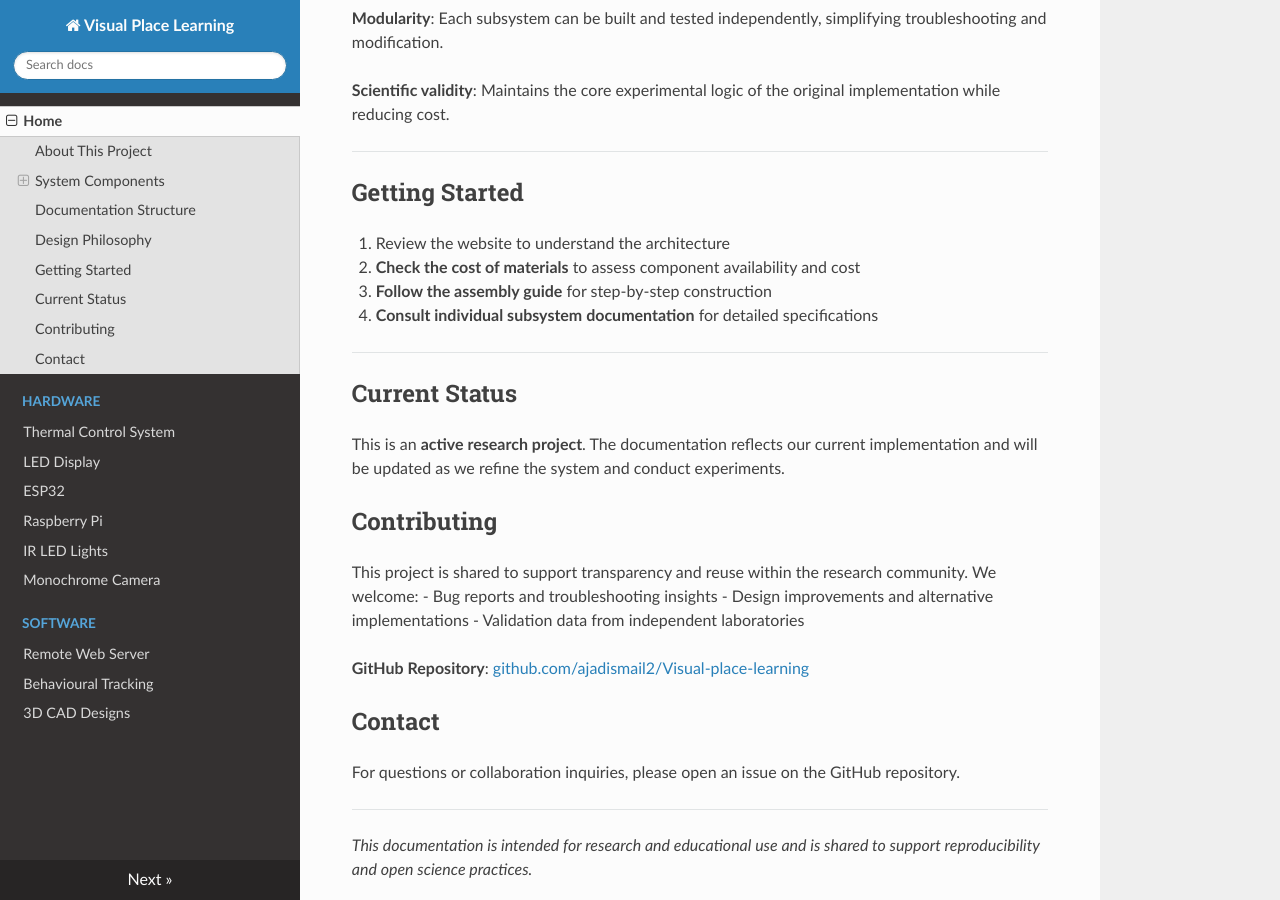
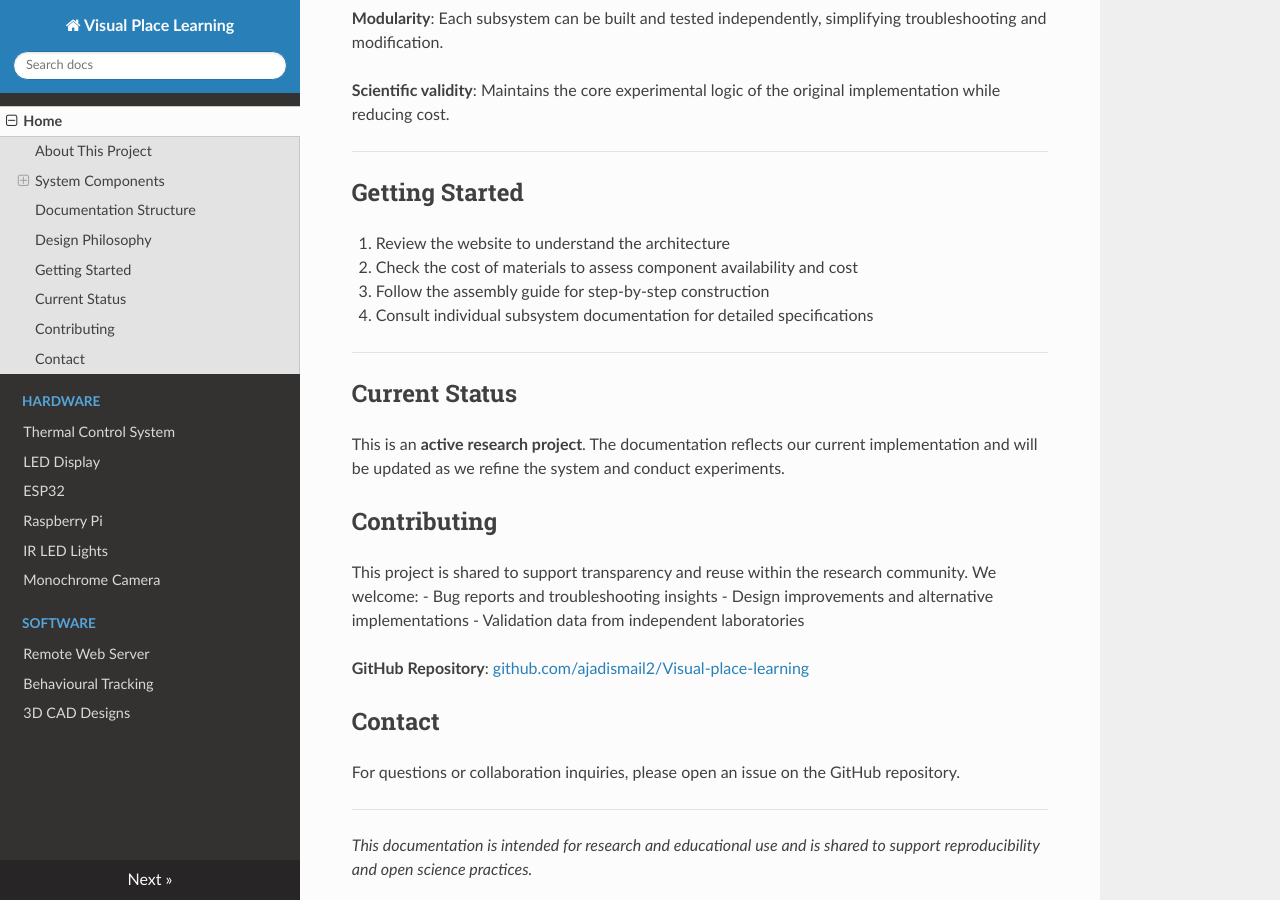
Before and after one commit to ajadismail2/Visual-place-learning, an MkDocs documentation site: the page built from docs/index.md, in a window 1280 px wide and 900 px high, scrolled down 2113 px. Built offline with MkDocs 1.6.1, drawn with Linux system fonts in a browser that asks for light colours; nearby versions of some CDN libraries.

```diff
--- a/docs/index.md
+++ b/docs/index.md
@@ -70,9 +70,9 @@ Web-based interface (via Raspberry Pi) enables wireless experiment control and m
 ## Getting Started
 
 1. Review the website to understand the architecture
-2. **Check the cost of materials** to assess component availability and cost
-3. **Follow the assembly guide** for step-by-step construction
-4. **Consult individual subsystem documentation** for detailed specifications
+2. Check the cost of materials to assess component availability and cost
+3. Follow the assembly guide for step-by-step construction
+4. Consult individual subsystem documentation for detailed specifications
 
 ---
 
```
